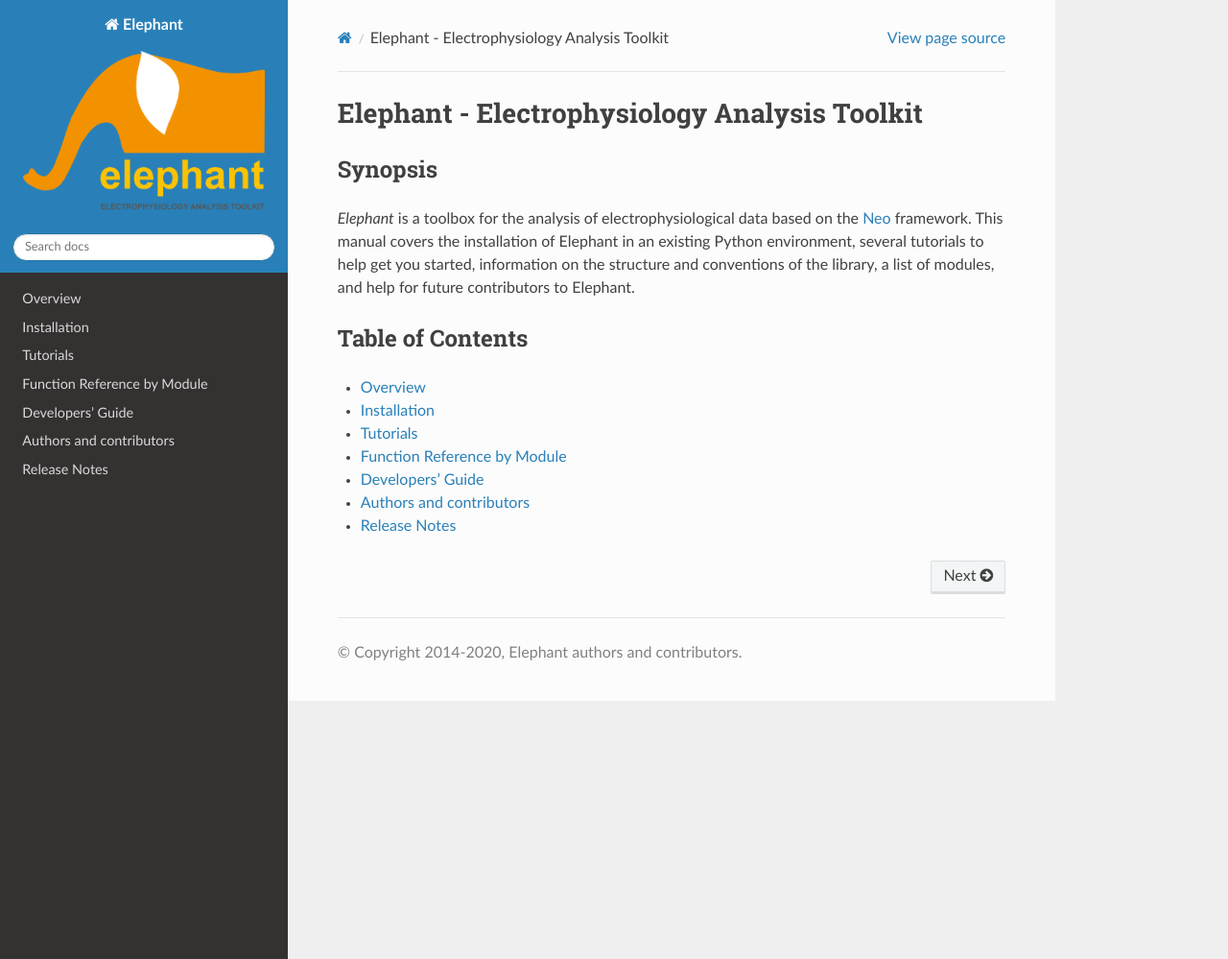
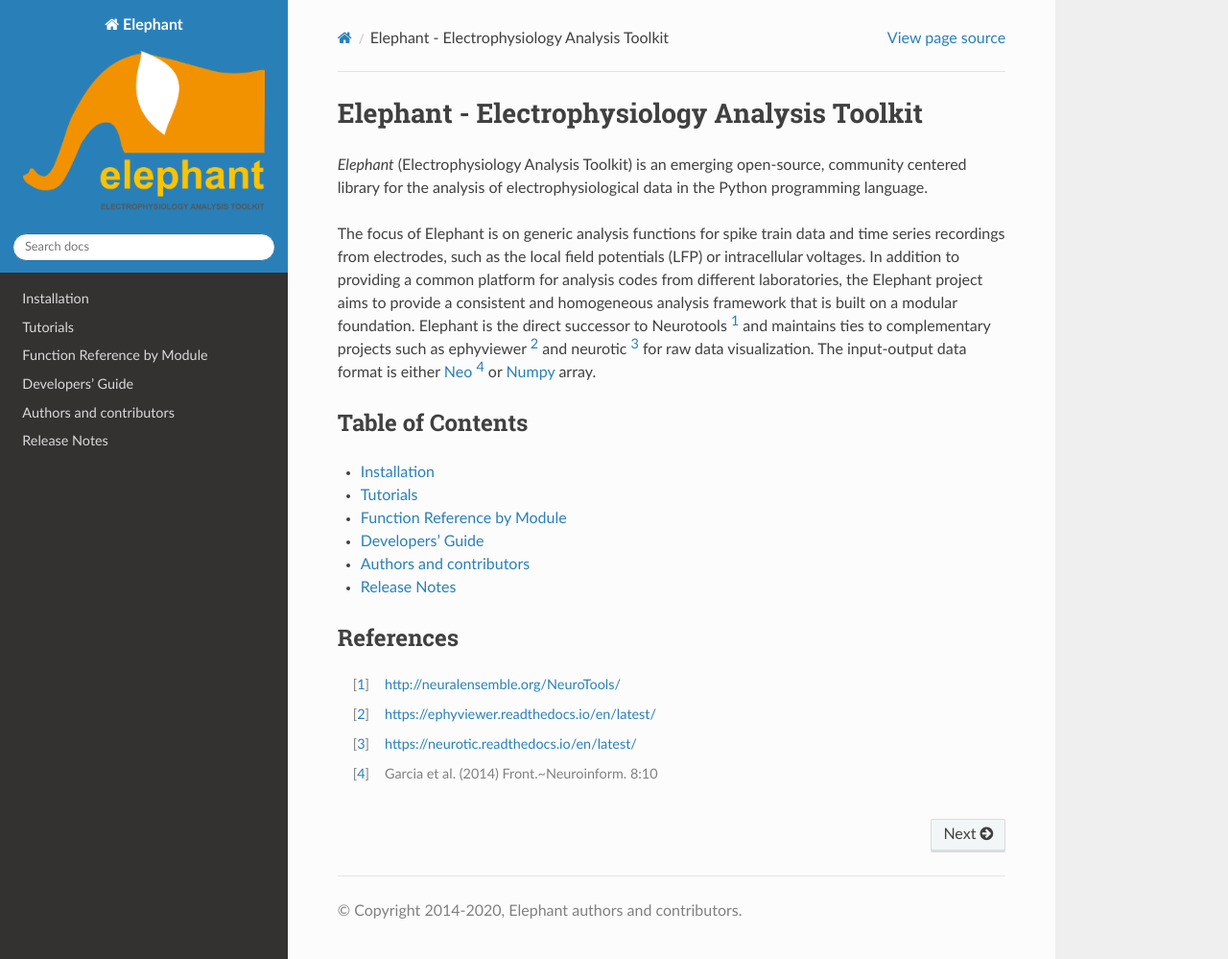
Before and after one commit to NeuralEnsemble/elephant, a Sphinx documentation site: the page built from doc/index.rst, in a window 1280 px wide and 999 px high. Shown: the whole window at 96% size. Built offline with Sphinx 7.4.7 and the Read the Docs theme 2.0.0, drawn with Linux system fonts in a browser that asks for light colours; formulas are drawn with MathJax 3; pages that are not in the unit, such as notebooks, are missing from menus.

Commit message:
removed overview.rst with outdated image and put some of its content in index.rst

```diff
--- a/doc/index.rst
+++ b/doc/index.rst
@@ -1,17 +1,20 @@
-.. Elephant documentation master file, created by
-   sphinx-quickstart on Thu Aug 22 08:39:42 2013.
-
-
 *********************************************
 Elephant - Electrophysiology Analysis Toolkit
 *********************************************
 
-Synopsis
---------
+*Elephant* (Electrophysiology Analysis Toolkit) is an emerging open-source,
+community centered library for the analysis of electrophysiological data in
+the Python programming language.
 
-
-*Elephant* is a toolbox for the analysis of electrophysiological data based on the Neo_ framework. This manual covers the installation of Elephant in an existing Python environment, several tutorials to help get you started, information on the structure and conventions of the library, a list of modules, and help for future contributors to Elephant.
-
+The focus of Elephant is on generic analysis functions for spike train data and
+time series recordings from electrodes, such as the local field potentials
+(LFP) or intracellular voltages. In addition to providing a common platform for
+analysis codes from different laboratories, the Elephant project aims to
+provide a consistent and homogeneous analysis framework that is built on a
+modular foundation. Elephant is the direct successor to Neurotools [#f1]_ and
+maintains ties to complementary projects such as ephyviewer [#f2]_ and
+neurotic [#f3]_ for raw data visualization. The input-output data format is
+either Neo_ [#f4]_ or Numpy_ array.
 
 Table of Contents
 -----------------
@@ -19,7 +22,6 @@ Table of Contents
 .. toctree::
     :maxdepth: 1
 
-    overview
     install
     tutorial
     modules
@@ -38,7 +40,15 @@ Table of Contents
 .. * :ref:`search`
 
 
-.. _`Neo`: https://github.com/NeuralEnsemble/python-neo
+References
+----------
+
+.. [#f1]  http://neuralensemble.org/NeuroTools/
+.. [#f2]  https://ephyviewer.readthedocs.io/en/latest/
+.. [#f3]  https://neurotic.readthedocs.io/en/latest/
+.. [#f4]  Garcia et al. (2014) Front.~Neuroinform. 8:10
+.. _`Neo`: http://neuralensemble.org/neo/
+.. _`Numpy`: http://www.numpy.org/
 
 
 .. |date| date::
```
Also changed, not shown: doc/overview.rst (deleted, +0 -113 lines).
